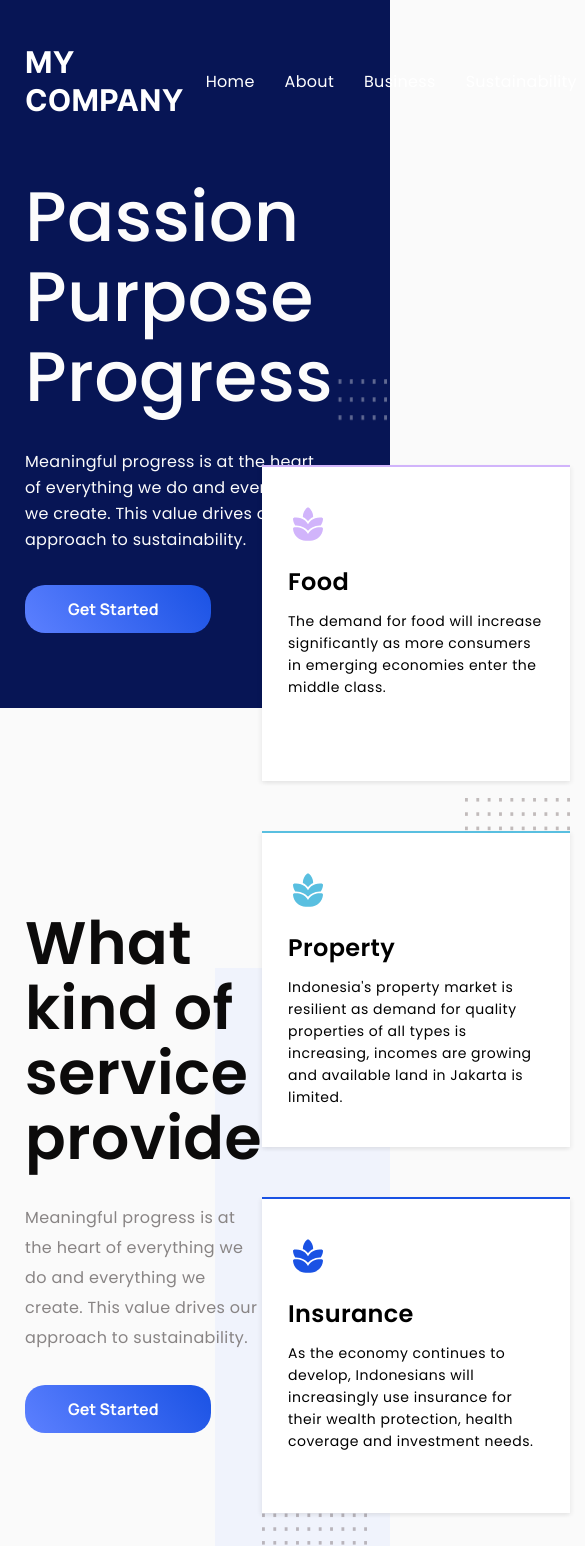
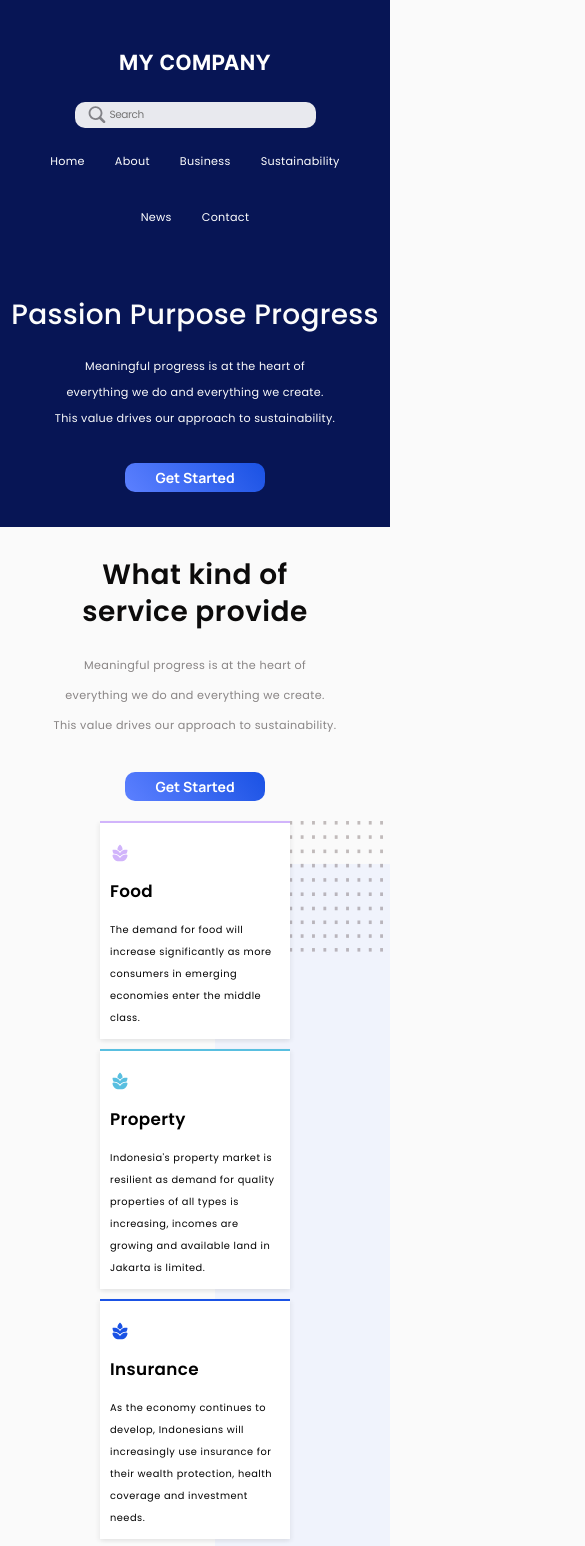
Before and after one commit to shaxlohakimova/landing-page, a plain HTML site: page index.html in a window 390 px wide. Shown: the top 1546 px of the page, 585 px wide, since content can reach past the window. Drawn offline with Linux system fonts and the light colour scheme.

Commit message:
complete mobile layout

```diff
--- a/index.html
+++ b/index.html
@@ -34,7 +34,9 @@
         <section class="hero">
             <div class="wrapper hero__wrapper">
                 <div class="hero__content">
-                    <h1 class="hero__title">Passion Purpose Progress</h1>
+                    <h1 class="hero__title section-title">
+                        Passion Purpose Progress
+                    </h1>
                     <p class="hero__text">
                         Meaningful progress is at the heart of everything we do
                         and everything we create. This value drives our approach
@@ -52,7 +54,9 @@
         <section class="service">
             <div class="wrapper service__wrapper">
                 <div class="service__content">
-                    <h2 class="service__title">What kind of service provide</h2>
+                    <h2 class="service__title section-title">
+                        What kind of service provide
+                    </h2>
                     <p class="service__text">
                         Meaningful progress is at the heart of everything we do
                         and everything we create. This value drives our approach
@@ -164,7 +168,9 @@
         <section class="about">
             <div class="wrapper about__wrapper">
                 <div class="about__content">
-                    <h2 class="about__title">Who <span>We are</span></h2>
+                    <h2 class="about__title section-title">
+                        Who <span>We are</span>
+                    </h2>
                     <p class="about__text">
                         Established in 1953 by Go Soei Kie (Dasuki Angkosubroto)
                         as a commodities trading business, Gunung Sewu has grown
@@ -216,7 +222,7 @@
         <section class="news">
             <div class="wrapper news__wrapper">
                 <div class="news__header">
-                    <h2 class="news__title">GS News</h2>
+                    <h2 class="news__title section-title">GS News</h2>
                     <div class="button-group">
                         <button class="btn btn-square">
                             <img src="./images/arrow-square.svg" alt="" />
--- a/styles/style.css
+++ b/styles/style.css
@@ -30,6 +30,7 @@ body {
 }
 .header__wrapper {
     display: flex;
+    flex-wrap: wrap;
     justify-content: space-between;
     align-items: center;
 }
@@ -184,8 +185,8 @@ body {
         url(../images/service-pattern.svg);
     background-repeat: no-repeat;
     background-position: top right, bottom left;
-    width: 743px;
-    height: 747px;
+    max-width: 743px;
+    min-height: 747px;
 }
 .card {
     color: #000;
@@ -417,6 +418,7 @@ body {
     border-bottom: 2px solid white;
     padding-bottom: 120px;
     margin-bottom: 120px;
+    flex-wrap: wrap;
 }
 
 .column {
@@ -491,3 +493,144 @@ body {
     gap: 22px;
 }
 /* footer section end  */
+/* media queries */
+@media (max-width: 1024px) {
+    .html {
+        font-size: 8px;
+    }
+
+    .service__wrapper {
+        flex-direction: column;
+        /* align-items: center;
+        justify-content: space-between; */
+    }
+    .service__content {
+        max-width: 80%;
+        text-align: center;
+        text-wrap: balance;
+    }
+    .about__wrapper {
+        flex-direction: column;
+    }
+    .about__content {
+        max-width: 80%;
+        text-align: center;
+        text-wrap: balance;
+        margin-bottom: 30px;
+    }
+    .about__title::before {
+        width: 200px;
+        margin-inline: auto;
+    }
+    .footer {
+        padding: 135px 25px 50px;
+    }
+}
+
+@media (max-width: 768px) {
+    html {
+        font-size: 7px;
+    }
+    .header__wrapper {
+        justify-content: center;
+    }
+    .hero__wrapper {
+        padding-bottom: 35px;
+    }
+    .hero__title {
+        font-size: 6rem;
+        line-height: 1.3;
+        margin-bottom: 20px;
+    }
+    .hero__text {
+        text-wrap: balance;
+    }
+    .hero__banner {
+        padding: 0;
+    }
+    .service {
+        padding: 30px 0;
+    }
+    .about {
+        padding: 50px 0;
+    }
+    .news {
+        padding: 50px 0 100px;
+    }
+    .join-us {
+        padding: 20px;
+        margin-bottom: -45px;
+        margin-top: -45px;
+    }
+    .join-us__title {
+        font-size: 4rem;
+    }
+    .btn-join {
+        font-size: 20px;
+        padding: 10px 50px;
+    }
+}
+
+@media (max-width: 426px) {
+    .wrapper {
+        width: calc(100% - 15px);
+    }
+
+    .header__navigation {
+        flex-wrap: wrap-reverse;
+        justify-content: center;
+        gap: 10px;
+    }
+    .list {
+        flex-wrap: wrap;
+        justify-content: center;
+        padding: 10px 20px;
+    }
+    .header__input {
+        padding: 2px;
+        padding-left: 35px;
+        font-size: 1.5rem;
+        margin-top: 20px;
+    }
+    .hero__content {
+        text-align: center;
+    }
+    .hero__banner {
+        display: none;
+    }
+    .section-title {
+        font-size: 4rem;
+        line-height: 1.3;
+        margin-bottom: 20px;
+    }
+    .btn {
+        padding: 5px 30px;
+        border-radius: 10px;
+        font-size: 14px;
+    }
+    .service__cards {
+        gap: 10px;
+        align-items: stretch;
+        min-height: auto;
+        margin-top: 20px;
+    }
+    .card {
+        padding: 10px;
+        max-width: 190px;
+        height: auto;
+    }
+    .card__icon {
+        width: 20px;
+        height: 20px;
+    }
+    .card__icon svg {
+        width: 100%;
+    }
+    .btn-square {
+        padding: 5px;
+    }
+    .btn-square img {
+        width: 20px;
+        height: 20px;
+    }
+}
```
